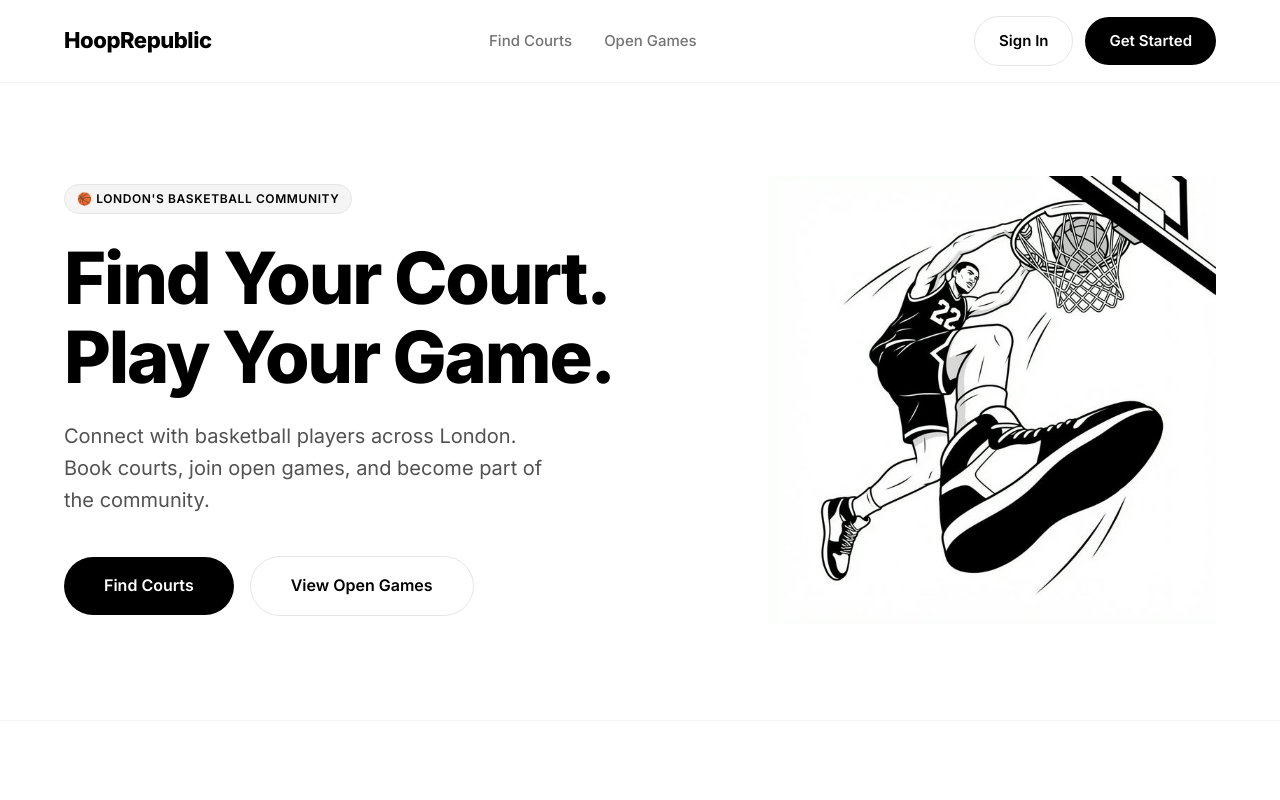
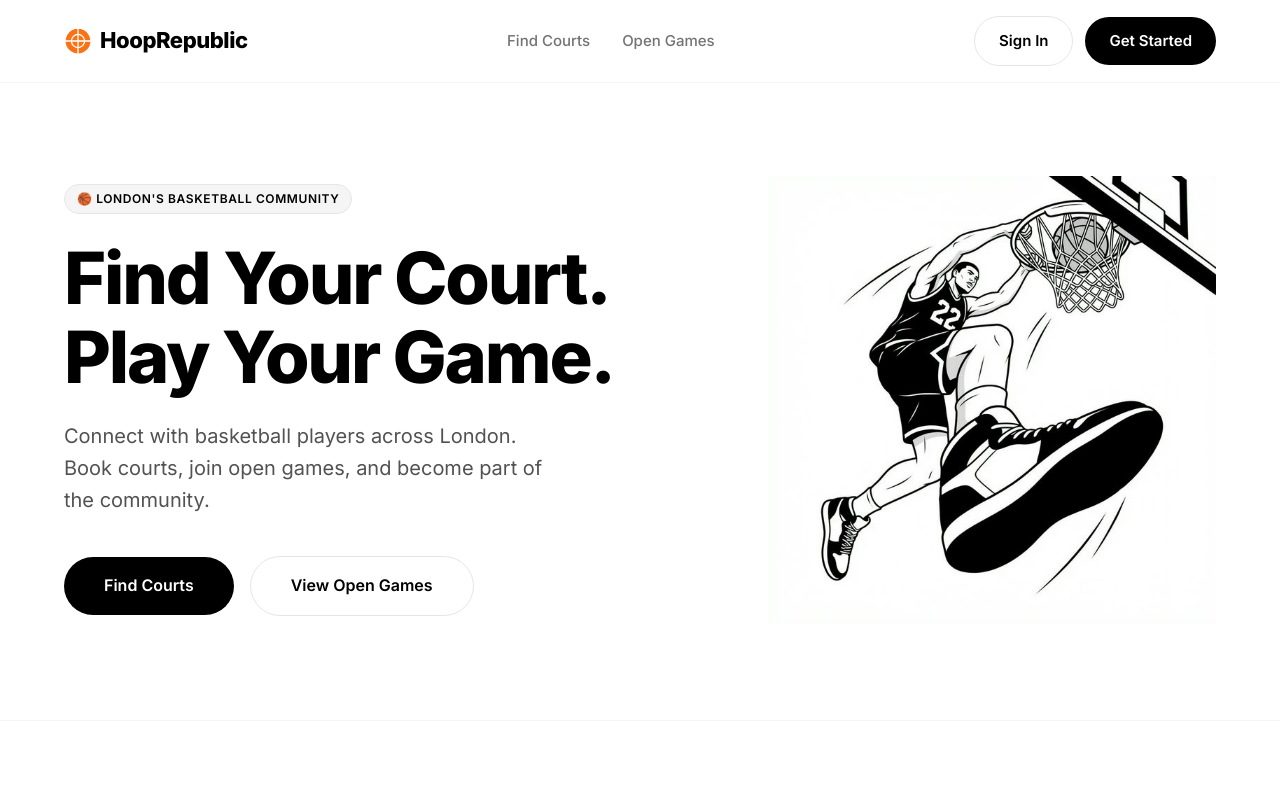
Before and after one commit to nikisiagit/hooprepublic, a Nuxt app: page / in a window 1280 px wide. Shown: the top 800 px of the page. Built offline with nearby package versions, Linux system fonts and the light colour scheme; no server answers.

Commit message:
Update AppHeader component

```diff
--- a/app/components/AppHeader.vue
+++ b/app/components/AppHeader.vue
@@ -2,6 +2,14 @@
   <header class="header glass">
     <div class="container header-content">
       <NuxtLink to="/" class="logo">
+        <svg xmlns="http://www.w3.org/2000/svg" viewBox="0 0 512 512" width="28" height="28" class="logo-icon">
+          <circle cx="256" cy="256" r="240" fill="#f97316"/>
+          <path d="M256 16C123.45 16 16 123.45 16 256s107.45 240 240 240 240-107.45 240-240S388.55 16 256 16z" fill="none" stroke="#fff" stroke-width="24"/>
+          <path d="M256 16v480M16 256h480" fill="none" stroke="#fff" stroke-width="24"/>
+          <path d="M256 16C123.45 16 16 123.45 16 256" fill="none" stroke="#fff" stroke-width="24"/>
+          <path d="M496 256c0-132.55-107.45-240-240-240" fill="none" stroke="#fff" stroke-width="24"/>
+          <circle cx="256" cy="256" r="120" fill="none" stroke="#fff" stroke-width="24"/>
+        </svg>
         <span class="logo-text">HoopRepublic</span>
       </NuxtLink>
 
@@ -151,6 +159,10 @@ const vClickOutside = {
 .logo {
   display: flex;
   align-items: center;
+}
+
+.logo-icon {
+  margin-right: var(--space-2);
 }
 
 .logo-text {
```
